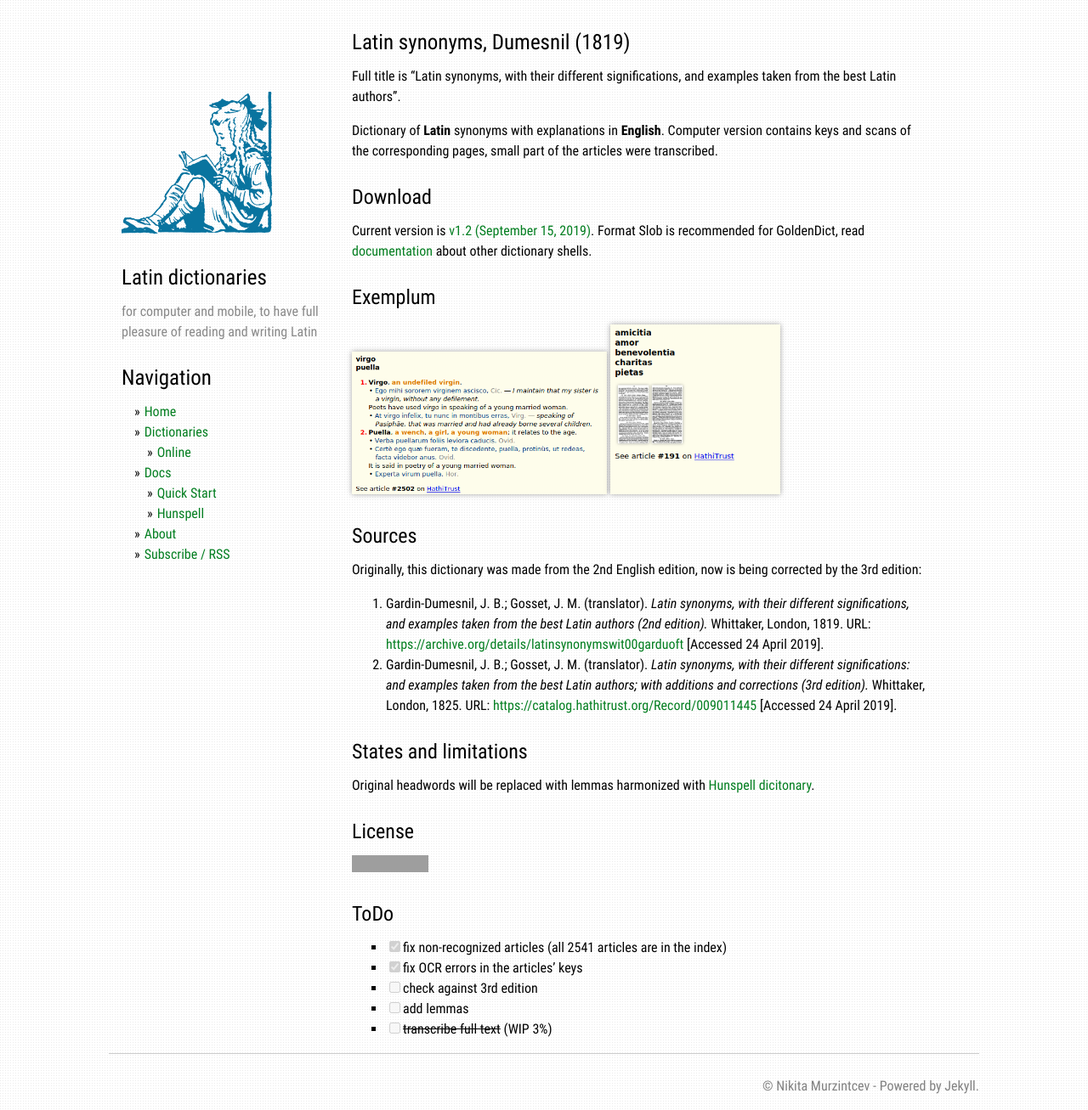
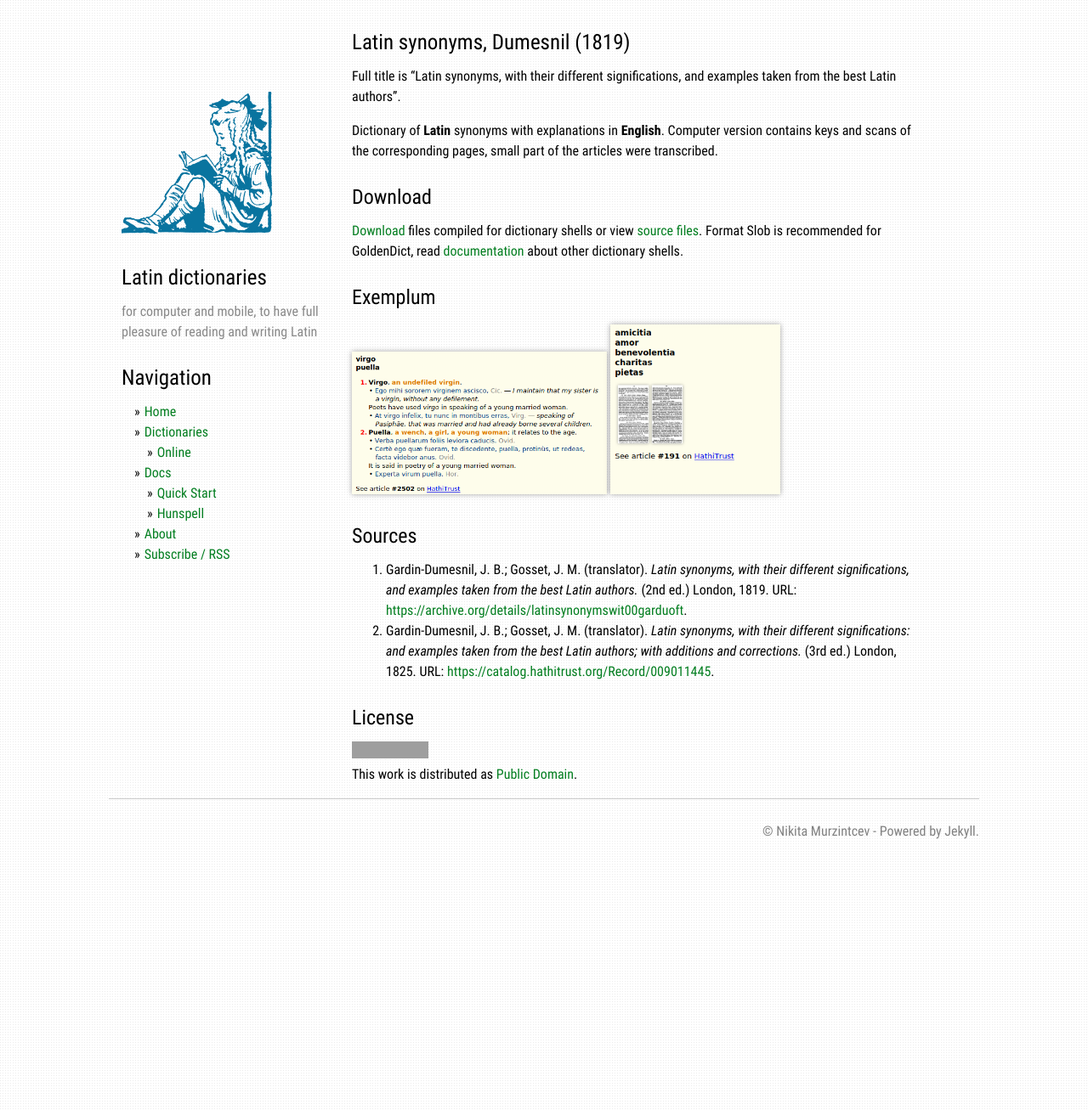
Before and after one commit to latin-dict/latin-dict.github.io, a Jekyll site: the page built from _dictionaries/Dumesnil1819.md, in a window 1280 px wide. Shown: the whole page at 85% size. Built offline with Jekyll 4.4.1, drawn with Linux system fonts in a browser that asks for light colours; grey boxes are pictures that could not be loaded.

Commit message:
big update

```diff
--- a/_dictionaries/Dumesnil1819.md
+++ b/_dictionaries/Dumesnil1819.md
@@ -15,15 +15,10 @@ Dictionary of **Latin** synonyms with explanations in **English**. Computer vers
 
 ## Download
 
-Current version is [v1.2 (September 15, 2019)][1]. Format Slob is recommended for GoldenDict, read [documentation][2] about other dictionary shells.
+[Download][2] files compiled for dictionary shells or view [source files][1]. Format Slob is recommended for GoldenDict, read [documentation][3] about other dictionary shells.
 
 
 ## Exemplum
-
-<!--div class="spotlight-group" data-animation="" data-control="" data-autohide="false">
-  <img src="img/Dumesnil1819-1.png" class="spotlight" height="200">
-  <img src="img/Dumesnil1819-2.png" class="spotlight" height="200">
-</div-->
 
 {% include img-viewer.html img="img/Dumesnil1819-1.png" id="1" %}
 {% include img-viewer.html img="img/Dumesnil1819-2.png" id="2" %}
@@ -31,34 +26,16 @@ Current version is [v1.2 (September 15, 2019)][1]. Format Slob is recommended fo
 
 ## Sources
 
-Originally, this dictionary was made from the 2nd English edition, now is being corrected by the 3rd edition:
-
-1. Gardin-Dumesnil, J. B.; Gosset, J. M. (translator). _Latin synonyms, with their different significations, and examples taken from the best Latin authors (2nd edition)._ Whittaker, London, 1819. URL: <https://archive.org/details/latinsynonymswit00garduoft> \[Accessed 24 April 2019\].
-2. Gardin-Dumesnil, J. B.; Gosset, J. M. (translator). _Latin synonyms, with their different significations: and examples taken from the best Latin authors; with additions and corrections (3rd edition)._ Whittaker, London, 1825. URL: <https://catalog.hathitrust.org/Record/009011445> \[Accessed 24 April 2019\].
-
-
-## States and limitations
-
-Original headwords will be replaced with lemmas harmonized with [Hunspell dicitonary][3].
+1. Gardin-Dumesnil, J. B.; Gosset, J. M. (translator). _Latin synonyms, with their different significations, and examples taken from the best Latin authors._ (2nd ed.) London, 1819. URL: <https://archive.org/details/latinsynonymswit00garduoft>.
+2. Gardin-Dumesnil, J. B.; Gosset, J. M. (translator). _Latin synonyms, with their different significations: and examples taken from the best Latin authors; with additions and corrections._ (3rd ed.) London, 1825. URL: <https://catalog.hathitrust.org/Record/009011445>.
 
 
 ## License
 
-<a rel="license" href="http://creativecommons.org/publicdomain/mark/1.0/">
-<img src="https://licensebuttons.net/p/mark/1.0/88x31.png"
-     style="border-style: none;" alt="Public Domain Mark" />
-</a>
+[![Public Domain](https://licensebuttons.net/p/mark/1.0/88x31.png)](http://creativecommons.org/publicdomain/mark/1.0/)\\
+This work is distributed as [Public Domain](http://creativecommons.org/publicdomain/mark/1.0/).
 
 
-## ToDo
-
-* [x] fix non-recognized articles (all 2541 articles are in the index)
-* [x] fix OCR errors in the articles' keys
-* [ ] check against 3rd edition
-* [ ] add lemmas
-* [ ] ~~transcribe full text~~ (WIP 3%)
-
-
-[1]: https://github.com/nikita-moor/latin-dictionary/releases/tag/2019-09-15
-[2]: {{ site.baseurl }}{% link docs/docs.md %}
-[3]: {{ site.baseurl }}{% link docs/hunspell.md %}
+[1]: https://github.com/latin-dict/{{ page.nickname }}
+[2]: https://github.com/latin-dict/{{ page.nickname }}/releases
+[3]: {{ site.baseurl }}{% link docs/docs.md %}
```
Also changed, not shown: _dictionaries/Hederich1825.md (+6 -9 lines), _dictionaries/Popma1865.md (+1 -1 lines), _dictionaries/Schrevel1831.md (+8 -13 lines), _dictionaries/SmithHall1871.md (+1 -1 lines), _posts/2020-11-14-Update.md (added, +36 -0 lines), docs/howto.md (+4 -2 lines).
